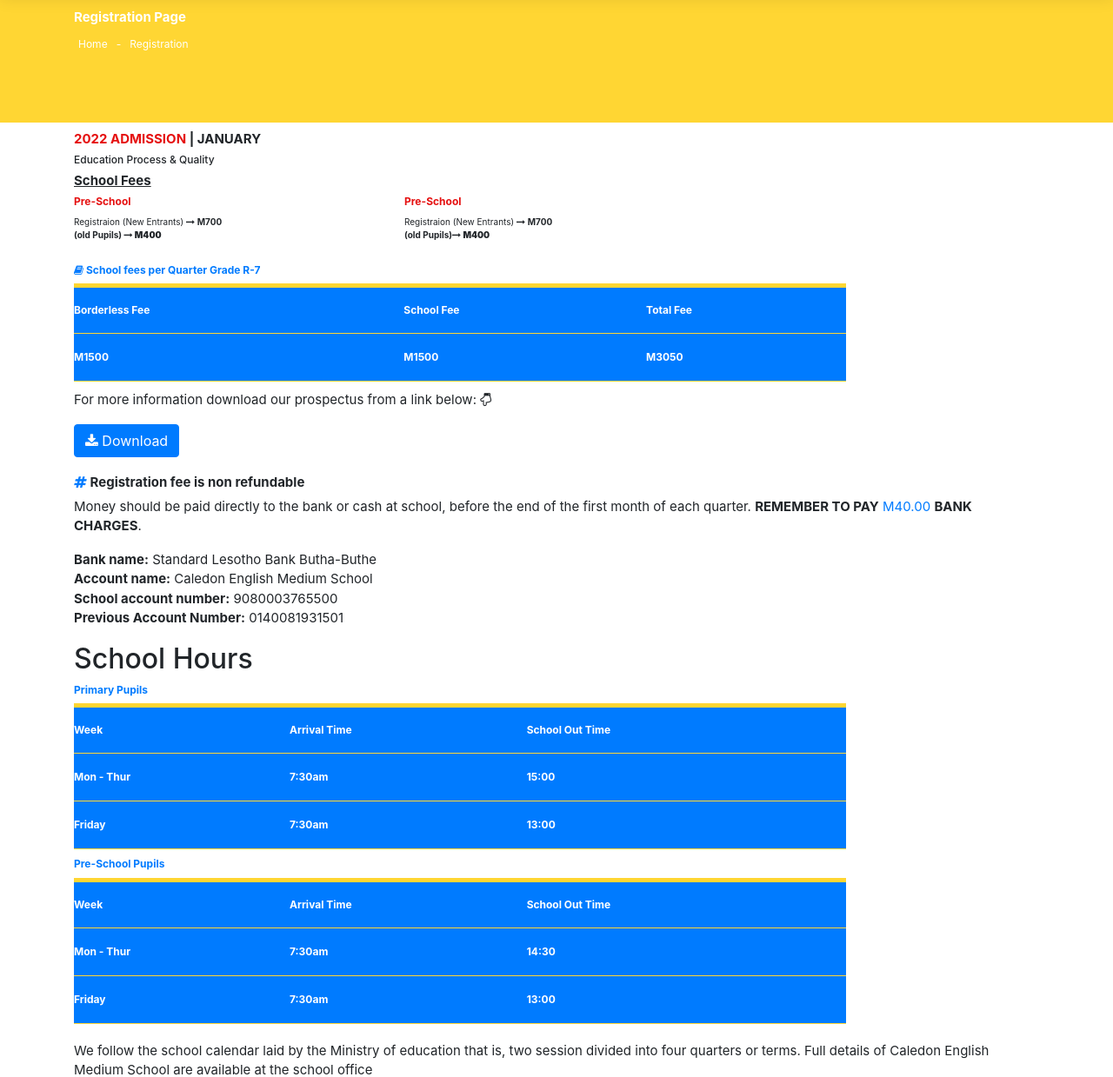
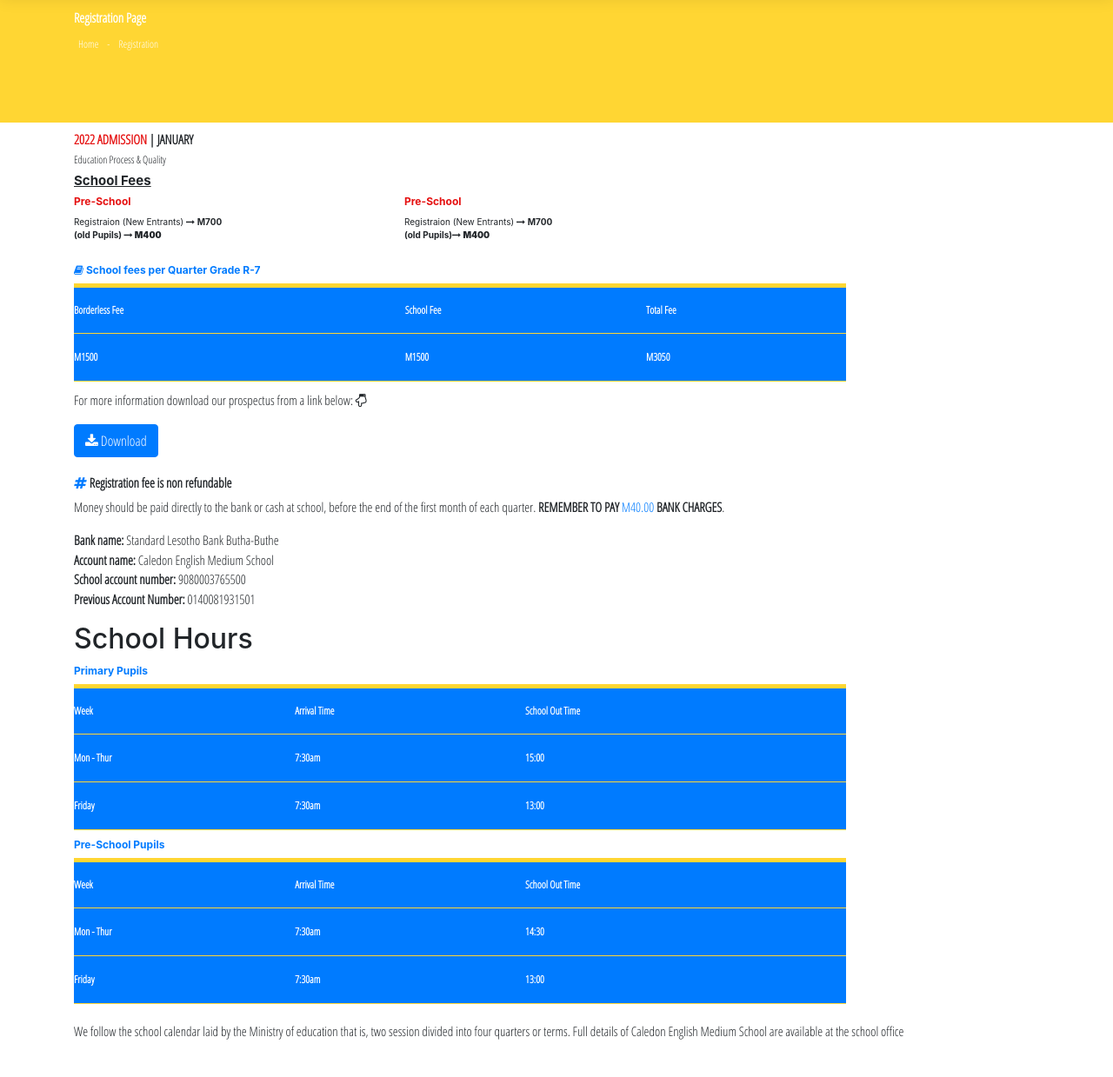
Before and after one commit to mpete5993/Caledon-English-Medium, a plain HTML site: page regitration.html in a window 1280 px wide. Shown: the part 69-1308 px from the top of the page at 87% size. After the commit the page ends 1283 px from the top, so only its background shows below. Drawn offline with Linux system fonts and the light colour scheme.

Commit message:
Update style.css

```diff
--- a/css/style.css
+++ b/css/style.css
@@ -247,6 +247,7 @@ header .menu-toggle {
     z-index: 0;
     margin-top: 60px;
     height: 150px;
+    font-family: 'Open Sans Condensed', sans-serif;
 }
 .property-title {
     padding: 10px;
@@ -286,6 +287,7 @@ header .menu-toggle {
 .admission
 {
     margin-top: 10px;
+    font-family: 'Open Sans Condensed', sans-serif;
 }
 .admission h2
 {
@@ -345,6 +347,7 @@ font-size: 12px;
     font-weight: normal;
     border-top: 5px solid var(--gold);
     padding: 15px;
+    font-family: 'Open Sans Condensed', sans-serif;
 }
 .fees-per-quarter .fees-table tr
 {
@@ -361,6 +364,7 @@ font-size: 12px;
 {
     margin-top: 10px;
     margin-bottom: 10px;
+    font-family: 'Open Sans Condensed', sans-serif;
 }
 .download-prospectus p
 {
@@ -371,6 +375,7 @@ font-size: 12px;
 .fees-bank-account
 {
     margin-top: 10px;
+    font-family: 'Open Sans Condensed', sans-serif;
 }
 .fees-bank-account h5
 {
@@ -385,6 +390,7 @@ font-size: 12px;
 {
     margin-top: 20px;
     font-size: 15px;
+    font-family: 'Open Sans Condensed', sans-serif;
 }
 /* --------------------------------
 |   Register
```
